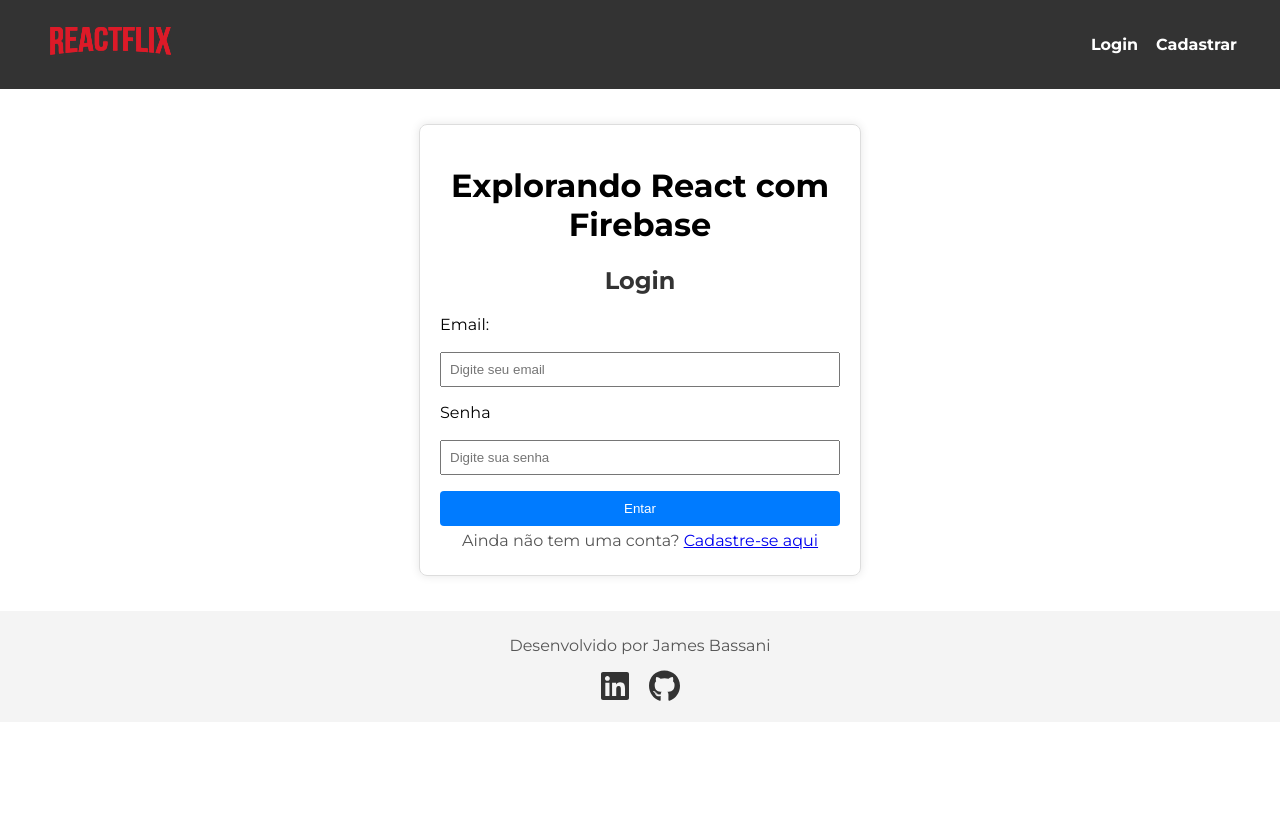
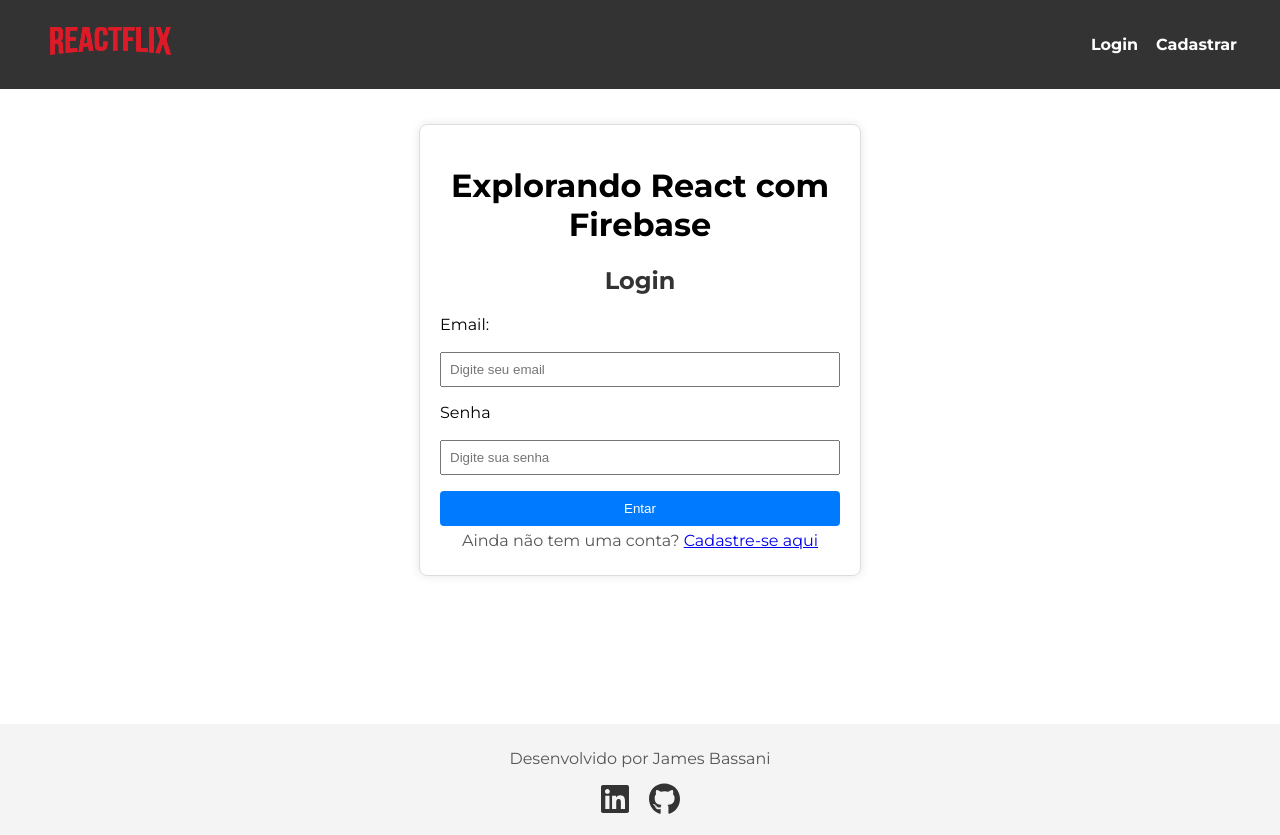
Before and after one commit to Jheimys/ReactAndFirebase, a React (Create React App) app: page /favoritos in a window 1280 px wide. Before the commit the page ends 800 px from the top, so only its background shows below. Built offline with nearby package versions, Linux system fonts and the light colour scheme; no server answers.

Commit message:
:construction: Creating the footer component

```diff
--- a/src/App.js
+++ b/src/App.js
@@ -1,57 +1,16 @@
-import { BrowserRouter, Route, Routes } from "react-router-dom";
+import { BrowserRouter} from "react-router-dom";
+import RoutesApp from "./routes";
+import Navbar from "./component/Navbar";
 import { ToastContainer } from "react-toastify";
-import "react-toastify/dist/ReactToastify.css";
-
-//Pages
-import CadastroUsuario from "./pages/CadastroUsuario";
-import Login from "./pages/Login";
-import Conta from "./pages/Conta";
-import Home from "./pages/Home";
-import Filme from "./pages/Filme";
-import Favoritos from "./pages/Favoritos";
-
-//componentes
-import Navbar from "./component/Navbar";
-
-//Hoolk
-import useAuth from "./hoolk/useAuth";
 import Footer from "./component/Footer";
 
+
 function App() {
-  const { user, loadingUser } = useAuth();
-
-  if (loadingUser) {
-    return <p>Caregando ...</p>;
-  }
-
   return (
     <BrowserRouter>
       <ToastContainer />
       <Navbar />
-      <Routes>
-        <Route>
-          <Route path="/" element={<Login />} />
-          <Route path="/cadastro" element={<CadastroUsuario />} />
-
-          <Route
-            path="/home"
-            element={user ? <Home /> : <Login to="/login" />}
-          />
-        </Route>
-        <Route
-          path="/conta"
-          element={user ? <Conta /> : <Login to="/login" />}
-        />
-        <Route
-          path="/filme/:id"
-          element={user ? <Filme /> : <Login to="/login" />}
-        />
-
-        <Route
-          path="/favoritos"
-          element={user ? <Favoritos /> : <Login to="/login" />}
-        />
-      </Routes>
+      <RoutesApp />
       <Footer />
     </BrowserRouter>
   );
--- a/src/component/Footer/index.js
+++ b/src/component/Footer/index.js
@@ -15,11 +15,11 @@ const Footer = () => {
         <p>Desenvolvido por James Bassani</p>
         <div className="social-logos">
           {/* LinkedIn Logo */}
-          <a href="https://www.linkedin.com/in/seu-linkedin" target="_blank" rel="noopener noreferrer">
+          <a href="https://www.linkedin.com/in/jheimys/" target="_blank" rel="noopener noreferrer">
             <FontAwesomeIcon icon={faLinkedin} size="2x" />
           </a>
           {/* GitHub Logo */}
-          <a href="https://github.com/seu-username" target="_blank" rel="noopener noreferrer">
+          <a href="https://github.com/Jheimys" target="_blank" rel="noopener noreferrer">
             <FontAwesomeIcon icon={faGithub} size="2x" />
           </a>
         </div>
--- /dev/null
+++ b/src/routes/Routes.css
@@ -0,0 +1,3 @@
+.container-routesApp{
+    min-height: 75vh;
+}
--- /dev/null
+++ b/src/routes/index.js
@@ -0,0 +1,54 @@
+import { Route, Routes } from "react-router-dom";
+import "react-toastify/dist/ReactToastify.css";
+
+//Pages
+import CadastroUsuario from "../pages/CadastroUsuario";
+import Login from "../pages/Login";
+import Conta from "../pages/Conta";
+import Home from "../pages/Home";
+import Filme from "../pages/Filme";
+import Favoritos from "../pages/Favoritos";
+
+import './Routes.css'
+
+//Hoolk
+import useAuth from "../hoolk/useAuth";
+
+
+const RoutesApp = () => {
+    const { user, loadingUser } = useAuth();
+
+    if (loadingUser) {
+      return <p>Caregando ...</p>;
+    }
+  return (
+    <div className="container-routesApp">
+      <Routes>
+        <Route>
+          <Route path="/" element={<Login />} />
+          <Route path="/cadastro" element={<CadastroUsuario />} />
+
+          <Route
+            path="/home"
+            element={user ? <Home /> : <Login to="/login" />}
+          />
+        </Route>
+        <Route
+          path="/conta"
+          element={user ? <Conta /> : <Login to="/login" />}
+        />
+        <Route
+          path="/filme/:id"
+          element={user ? <Filme /> : <Login to="/login" />}
+        />
+
+        <Route
+          path="/favoritos"
+          element={user ? <Favoritos /> : <Login to="/login" />}
+        />
+      </Routes>
+    </div>
+  )
+}
+
+export default RoutesApp
```
